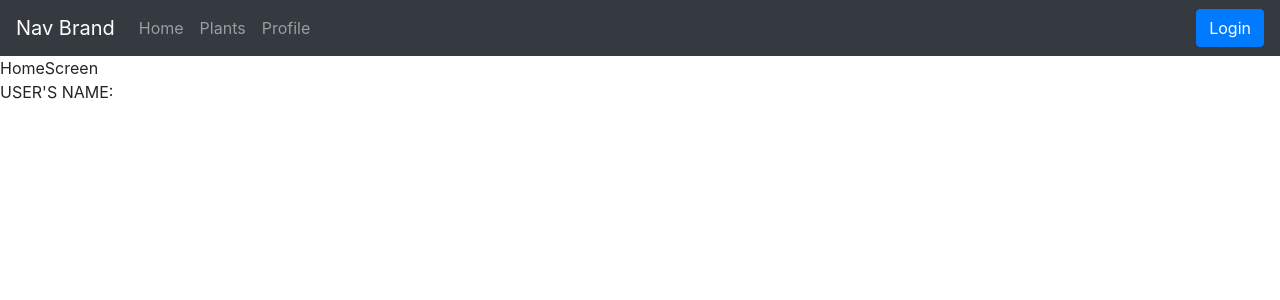
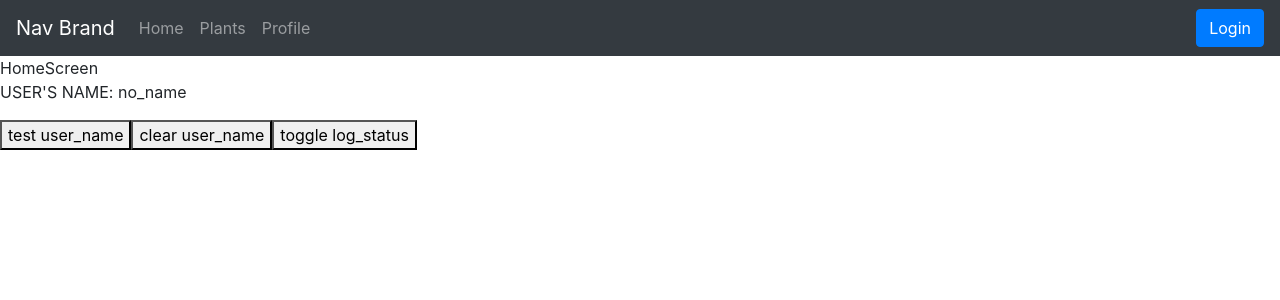
Before and after one commit to Domitalk/plantcd, a React (Create React App) app: page / in a window 1280 px wide. Shown: the top 300 px of the page. Built offline with nearby package versions, Linux system fonts and the light colour scheme.

Commit message:
log status check

```diff
--- a/src/components/HomeScreen.js
+++ b/src/components/HomeScreen.js
@@ -1,13 +1,30 @@
-import { useSelector } from 'react-redux'
+import { useSelector, useDispatch } from 'react-redux'
 
 const HomeScreen = () => {
     // make a dummy testing for user_name
-    const { user_name } = useSelector(state => state.user_name)
+    const dispatch = useDispatch()
+    const { user_name } = useSelector(state => state)
+
+
+    const testUserNameDispatch = () => {
+        dispatch({ type: 'SET_USER' })
+    }
+
+    const clearUserName = () => {
+        dispatch({ type: 'CLEAR_NAME' })
+    }
+
+    const toggleLogStatus = () => {
+        dispatch({type: 'TOGGLE_LOG'})
+    }
 
     return (
         <div style={{ height: "500px", width: "500px" }}>HomeScreen
             <p>USER'S NAME: {user_name} </p>
+            <button onClick={testUserNameDispatch}>test user_name</button>
+            <button onClick={clearUserName}>clear user_name</button>
 
+            <button onClick={toggleLogStatus}>toggle log_status</button>
         </div>
 
     )
--- a/src/components/NavigationBar.js
+++ b/src/components/NavigationBar.js
@@ -3,12 +3,21 @@ import Navbar from 'react-bootstrap/Navbar'
 import Nav from 'react-bootstrap/Nav'
 import Button from 'react-bootstrap/Button'
 
+import { useSelector, useDispatch } from 'react-redux'
+
 const NavigationBar = () => {
     // this should actually be a redux state check
-    const [logged, setLogged] = useState(false)
+    // const [logged, setLogged] = useState(false)
+
+    const dispatch = useDispatch();
+    const { log_status } = useSelector(state => state)
+
+    const toggleLog = () => {
+        dispatch({ type: 'TOGGLE_LOG' })
+    }
 
     const loginOrLogoutButton = () => {
-        if (logged) {
+        if (log_status) {
             return (
                 <Button>Logout</Button>
             )
--- a/src/store/index.js
+++ b/src/store/index.js
@@ -2,12 +2,30 @@
 
 import { createStore } from 'redux';
 
-const userReducer = (state = { user_name: 'no_name' }, action) => {
+const initialState = { user_name: 'no_name', log_status: false }
+
+const userReducer = (state = initialState, action) => {
     if (action.type === 'SET_USER') {
         return {
+            ...state,
             user_name: 'reducer_called_test_name'
         }
     }
+
+    if (action.type === 'CLEAR_NAME') {
+        return {
+            ...state,
+            user_name: 'no_name'
+        }
+    }
+
+    if (action.type === 'TOGGLE_LOG') {
+        return {
+            ...state,
+            log_status: !state.log_status
+        }
+    }
+
     return state
 }
 
```
